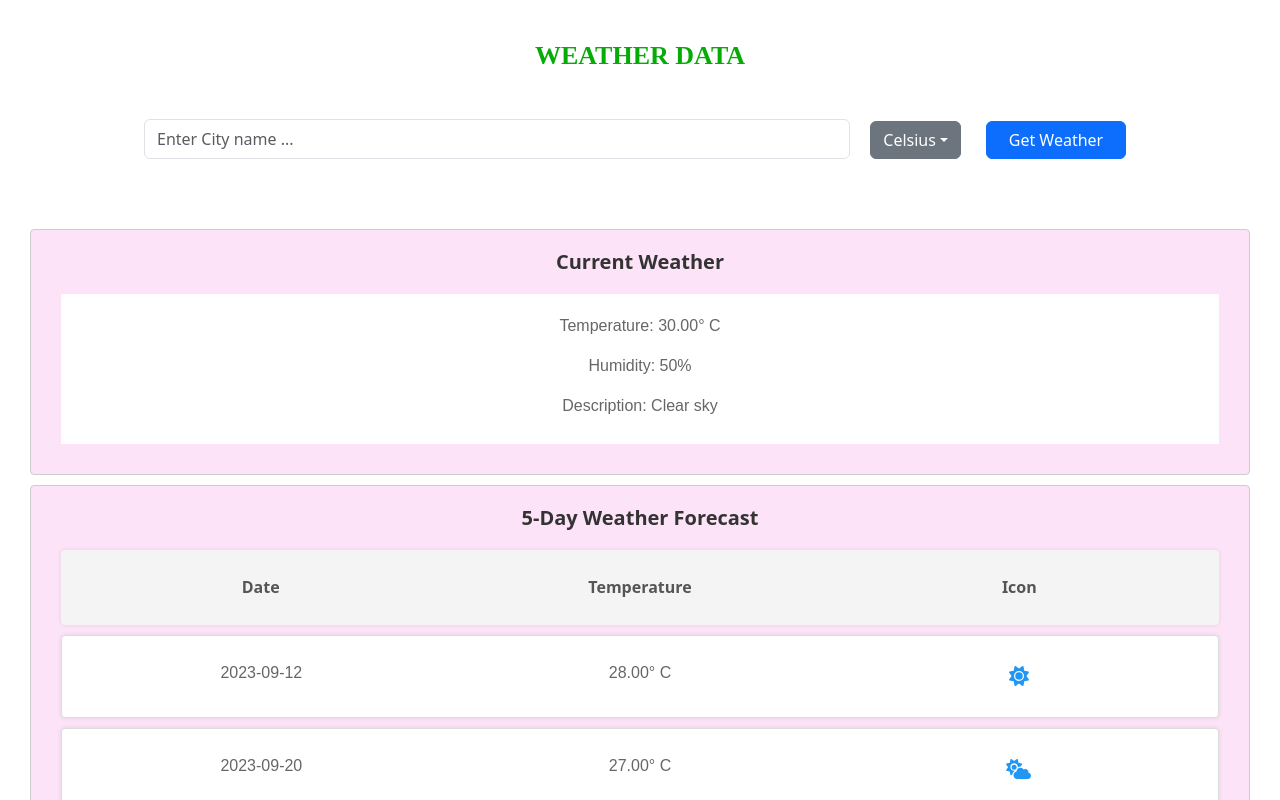
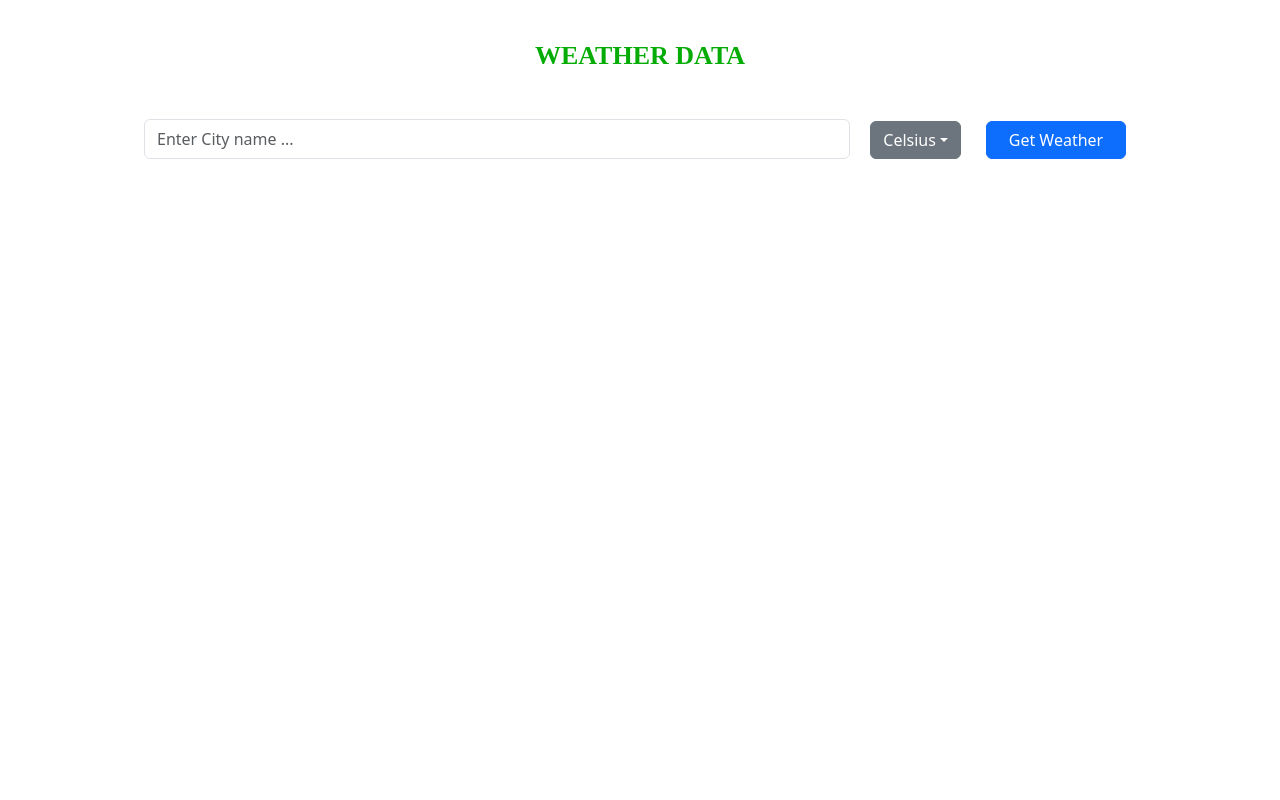
Before and after one commit to yashverma03/weather-forecast, a React (Create React App) app in the folder client/: page / in a window 1280 px wide. Shown: the top 800 px of the page. Built offline with nearby package versions, Linux system fonts and the light colour scheme.

Commit message:
removed sample data

```diff
--- a/client/src/components/Home/Home.jsx
+++ b/client/src/components/Home/Home.jsx
@@ -6,56 +6,9 @@ import axios from 'axios';
 import WeatherCondition from '../WeatherCondition/WeatherCondition';
 import WeatherForecast from '../WeatherForecast/WeatherForecast';
 
-const sampleData = {
-  currentWeather: { main: { temp: 30, humidity: 50 }, weather: [{ description: 'Clear sky' }] },
-  forecastData: {
-    list: [
-      { dt_txt: '2023-09-12 12:00:00', main: { temp: 28 }, weather: [{ description: 'Clear sky' }] },
-      { dt_txt: '2023-09-13 12:00:00', main: { temp: 29 }, weather: [{ description: 'Partly cloudy' }] },
-      { dt_txt: '2023-09-14 12:00:00', main: { temp: 27 }, weather: [{ description: 'Scattered clouds' }] },
-      { dt_txt: '2023-09-15 12:00:00', main: { temp: 26 }, weather: [{ description: 'Rainy' }] },
-      { dt_txt: '2023-09-16 12:00:00', main: { temp: 25 }, weather: [{ description: 'Cloudy' }] },
-      { dt_txt: '2023-09-17 12:00:00', main: { temp: 29 }, weather: [{ description: 'Clear sky' }] },
-      { dt_txt: '2023-09-18 12:00:00', main: { temp: 30 }, weather: [{ description: 'Clear sky' }] },
-      { dt_txt: '2023-09-19 12:00:00', main: { temp: 28 }, weather: [{ description: 'Partly cloudy' }] },
-      { dt_txt: '2023-09-20 12:00:00', main: { temp: 27 }, weather: [{ description: 'Scattered clouds' }] },
-      { dt_txt: '2023-09-21 12:00:00', main: { temp: 26 }, weather: [{ description: 'Rainy' }] },
-      { dt_txt: '2023-09-22 12:00:00', main: { temp: 25 }, weather: [{ description: 'Cloudy' }] },
-      { dt_txt: '2023-09-23 12:00:00', main: { temp: 29 }, weather: [{ description: 'Clear sky' }] },
-      { dt_txt: '2023-09-24 12:00:00', main: { temp: 30 }, weather: [{ description: 'Clear sky' }] },
-      { dt_txt: '2023-09-25 12:00:00', main: { temp: 28 }, weather: [{ description: 'Partly cloudy' }] },
-      { dt_txt: '2023-09-26 12:00:00', main: { temp: 27 }, weather: [{ description: 'Scattered clouds' }] },
-      { dt_txt: '2023-09-27 12:00:00', main: { temp: 26 }, weather: [{ description: 'Rainy' }] },
-      { dt_txt: '2023-09-28 12:00:00', main: { temp: 25 }, weather: [{ description: 'Cloudy' }] },
-      { dt_txt: '2023-09-29 12:00:00', main: { temp: 30 }, weather: [{ description: 'Clear sky' }] },
-      { dt_txt: '2023-09-30 12:00:00', main: { temp: 31 }, weather: [{ description: 'Clear sky' }] },
-      { dt_txt: '2023-09-12 12:00:00', main: { temp: 28 }, weather: [{ description: 'Clear sky' }] },
-      { dt_txt: '2023-09-13 12:00:00', main: { temp: 29 }, weather: [{ description: 'Partly cloudy' }] },
-      { dt_txt: '2023-09-14 12:00:00', main: { temp: 27 }, weather: [{ description: 'Scattered clouds' }] },
-      { dt_txt: '2023-09-15 12:00:00', main: { temp: 26 }, weather: [{ description: 'Rainy' }] },
-      { dt_txt: '2023-09-16 12:00:00', main: { temp: 25 }, weather: [{ description: 'Cloudy' }] },
-      { dt_txt: '2023-09-17 12:00:00', main: { temp: 29 }, weather: [{ description: 'Clear sky' }] },
-      { dt_txt: '2023-09-18 12:00:00', main: { temp: 30 }, weather: [{ description: 'Clear sky' }] },
-      { dt_txt: '2023-09-19 12:00:00', main: { temp: 28 }, weather: [{ description: 'Partly cloudy' }] },
-      { dt_txt: '2023-09-20 12:00:00', main: { temp: 27 }, weather: [{ description: 'Scattered clouds' }] },
-      { dt_txt: '2023-09-21 12:00:00', main: { temp: 26 }, weather: [{ description: 'Rainy' }] },
-      { dt_txt: '2023-09-22 12:00:00', main: { temp: 25 }, weather: [{ description: 'Cloudy' }] },
-      { dt_txt: '2023-09-23 12:00:00', main: { temp: 29 }, weather: [{ description: 'Clear sky' }] },
-      { dt_txt: '2023-09-24 12:00:00', main: { temp: 30 }, weather: [{ description: 'Clear sky' }] },
-      { dt_txt: '2023-09-25 12:00:00', main: { temp: 28 }, weather: [{ description: 'Partly cloudy' }] },
-      { dt_txt: '2023-09-26 12:00:00', main: { temp: 27 }, weather: [{ description: 'Scattered clouds' }] },
-      { dt_txt: '2023-09-27 12:00:00', main: { temp: 26 }, weather: [{ description: 'Rainy' }] },
-      { dt_txt: '2023-09-28 12:00:00', main: { temp: 25 }, weather: [{ description: 'Cloudy' }] },
-      { dt_txt: '2023-09-29 12:00:00', main: { temp: 30 }, weather: [{ description: 'Clear sky' }] },
-      { dt_txt: '2023-09-30 12:00:00', main: { temp: 31 }, weather: [{ description: 'Clear sky' }] },
-    ],
-  },
-};
-
 const Home = () => {
   const [cityName, setCityName] = useState('');
-  // const [weatherData, setWeatherData] = useState(null);
-  const [weatherData, setWeatherData] = useState(sampleData);
+  const [weatherData, setWeatherData] = useState(null);
   const [temperatureUnit, setTemperatureUnit] = useState('celsius');
 
   const handleOnSubmit = async (e) => {
```
